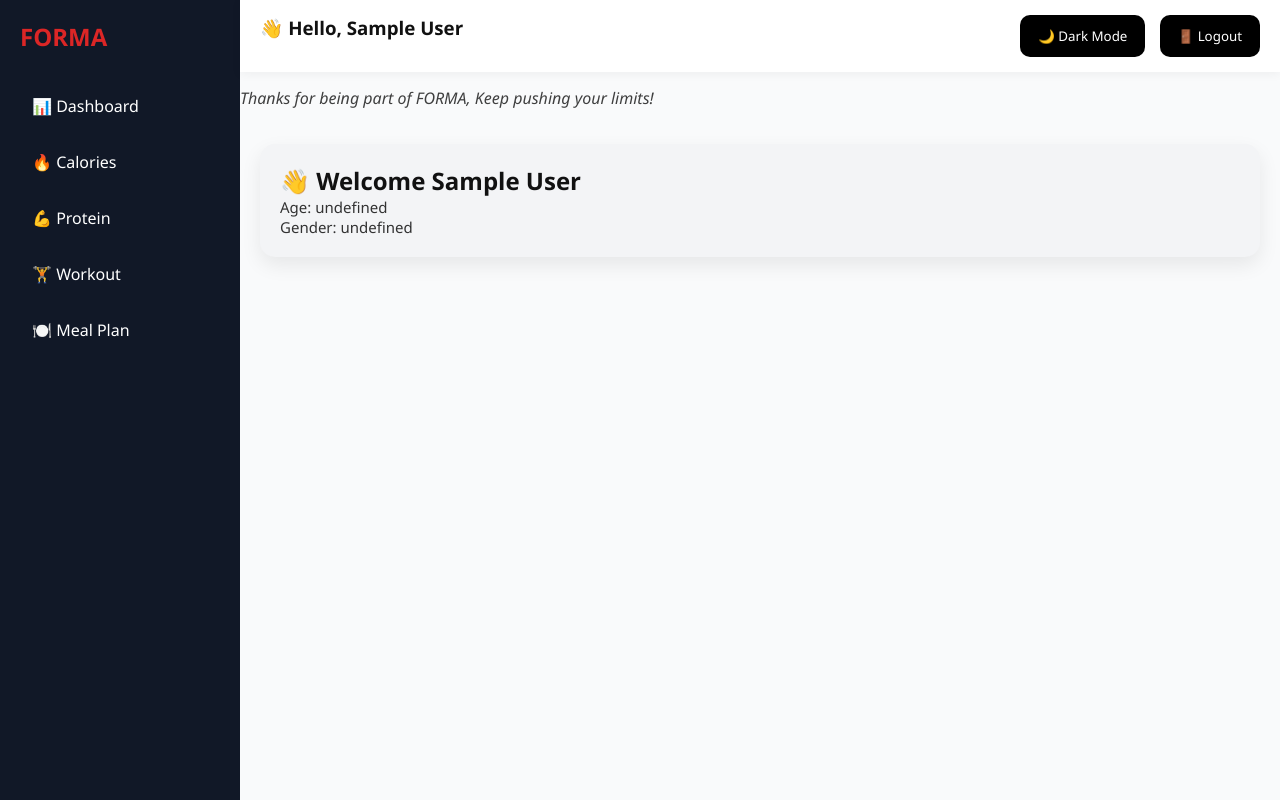
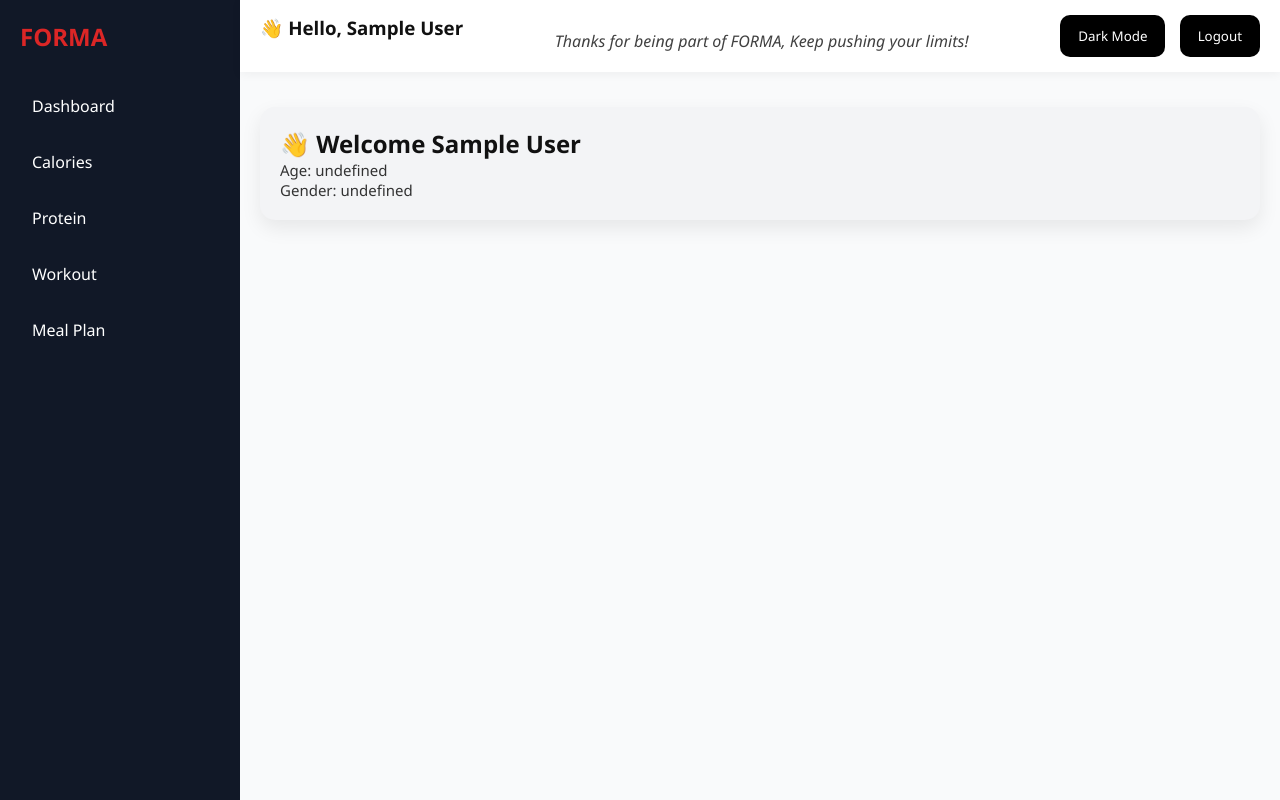
Before and after one commit to omarteko23/FORMA-website, a plain HTML site: page dashboard.html in a window 1280 px wide. Drawn offline with Linux system fonts and the light colour scheme; sample sign-in values are in the browser's storage.

Commit message:
Refactor dashboard.html structure and content

```diff
--- a/dashboard.html
+++ b/dashboard.html
@@ -10,34 +10,37 @@
 
 <div class="dashboard">
 
-    <!-- زر فتح القائمة للموبايل -->
-    <div class="menu-toggle" onclick="toggleSidebar()">☰</div>
+    <!-- SIDEBAR -->
+    <aside class="sidebar">
+        <h2>FORMA</h2>
 
-    <!-- SIDEBAR -->
-    <aside class="sidebar" id="sidebar">
-        <div class="close-menu" onclick="toggleSidebar()">✕</div>
-        <h2>FORMA</h2>
         <ul>
-            <li onclick="showSection('home'); closeSidebarOnMobile()">📊 Dashboard</li>
-            <li onclick="showSection('calories'); closeSidebarOnMobile()">🔥 Calories</li>
-            <li onclick="showSection('protein'); closeSidebarOnMobile()">💪 Protein</li>
-            <li onclick="showSection('workout'); closeSidebarOnMobile()">🏋️ Workout</li>
-            <li onclick="showSection('meal'); closeSidebarOnMobile()">🍽️ Meal Plan</li>
+            <li onclick="showSection('home')">Dashboard</li>
+            <li onclick="showSection('calories')">Calories</li>
+            <li onclick="showSection('protein')">Protein</li>
+            <li onclick="showSection('workout')">Workout</li>
+            <li onclick="showSection('meal')">Meal Plan</li>
         </ul>
     </aside>
 
     <!-- MAIN -->
     <div class="main">
-        <div class="topbar">
-            <h3 id="welcomeText"></h3>
-            <div>
-                <button onclick="toggleDarkMode()" class="mode-btn">🌙 Dark Mode</button>
-                <button onclick="logout()">🚪 Logout</button>
-            </div>
-        </div>
-        <p class="thank-msg">Thanks for being part of FORMA, Keep pushing your limits!</p>
 
+        <!-- TOPBAR -->
+      <div class="topbar">
+    <h3 id="welcomeText"></h3>
+<p class="thank-msg">
+    Thanks for being part of FORMA, Keep pushing your limits!
+</p>
+    <div>
+        <button onclick="toggleDarkMode()" class="mode-btn">Dark Mode</button>
+        <button onclick="logout()">Logout</button>
+    </div>
+</div>
+
+        <!-- CONTENT -->
         <div class="content">
+
             <!-- HOME -->
             <section id="home" class="section active">
                 <div class="card">
@@ -49,29 +52,34 @@
             <section id="calories" class="section">
                 <div class="card">
                     <h2>Calories Calculator</h2>
+
                     <div class="form-grid">
                         <input type="number" id="c_weight" placeholder="Weight (kg)">
                         <input type="number" id="c_height" placeholder="Height (cm)">
                         <input type="number" id="c_age" placeholder="Age">
+
                         <select id="c_gender">
-                            <option disabled selected>Gender</option>
+                            <option value="" disabled selected>Gender</option>
                             <option value="male">Male</option>
                             <option value="female">Female</option>
                         </select>
+
                         <select id="c_goal">
-                            <option disabled selected>Goal</option>
+                            <option value="" disabled selected>Goal</option>
                             <option value="lose">Lose</option>
                             <option value="gain">Gain</option>
                             <option value="maintain">Maintain</option>
                         </select>
+
                         <select id="c_activity">
-                            <option disabled selected>Activity</option>
+                            <option value="" disabled selected>Activity</option>
                             <option value="low">Low</option>
                             <option value="light">Light</option>
                             <option value="moderate">Moderate</option>
                             <option value="high">High</option>
                         </select>
                     </div>
+
                     <button class="action-btn" onclick="manualCalories()">Calculate</button>
                     <p id="calorieResult"></p>
                 </div>
@@ -81,13 +89,16 @@
             <section id="protein" class="section">
                 <div class="card">
                     <h2>Protein Calculator</h2>
+
                     <input type="number" id="p_weight" placeholder="Weight (kg)">
+
                     <select id="p_goal">
-                        <option disabled selected>Goal</option>
+                        <option value="" disabled selected>Goal</option>
                         <option value="lose">Lose</option>
                         <option value="gain">Gain</option>
                         <option value="maintain">Maintain</option>
                     </select>
+
                     <button class="action-btn" onclick="manualProtein()">Calculate</button>
                     <p id="proteinResult"></p>
                 </div>
@@ -97,13 +108,16 @@
             <section id="workout" class="section">
                 <div class="card">
                     <h2>Workout Plan</h2>
+
                     <input type="number" id="w_days" placeholder="Days per week">
+
                     <select id="w_goal">
-                        <option disabled selected>Goal</option>
+                        <option value="" disabled selected>Goal</option>
                         <option value="lose">Lose</option>
                         <option value="gain">Gain</option>
                         <option value="maintain">Maintain</option>
                     </select>
+
                     <button class="action-btn" onclick="generateWorkout()">Generate</button>
                     <pre id="workoutResult"></pre>
                 </div>
@@ -113,14 +127,18 @@
             <section id="meal" class="section">
                 <div class="card">
                     <h2>Meal Plan</h2>
+
                     <input type="number" id="m_cal" placeholder="Calories">
                     <input type="number" id="m_pro" placeholder="Protein (g)">
+
                     <button class="action-btn" onclick="generateMeal()">Generate</button>
                     <pre id="mealResult"></pre>
                 </div>
             </section>
+
         </div>
     </div>
+
 </div>
 
 <script src="js/dashboard.js"></script>
```
